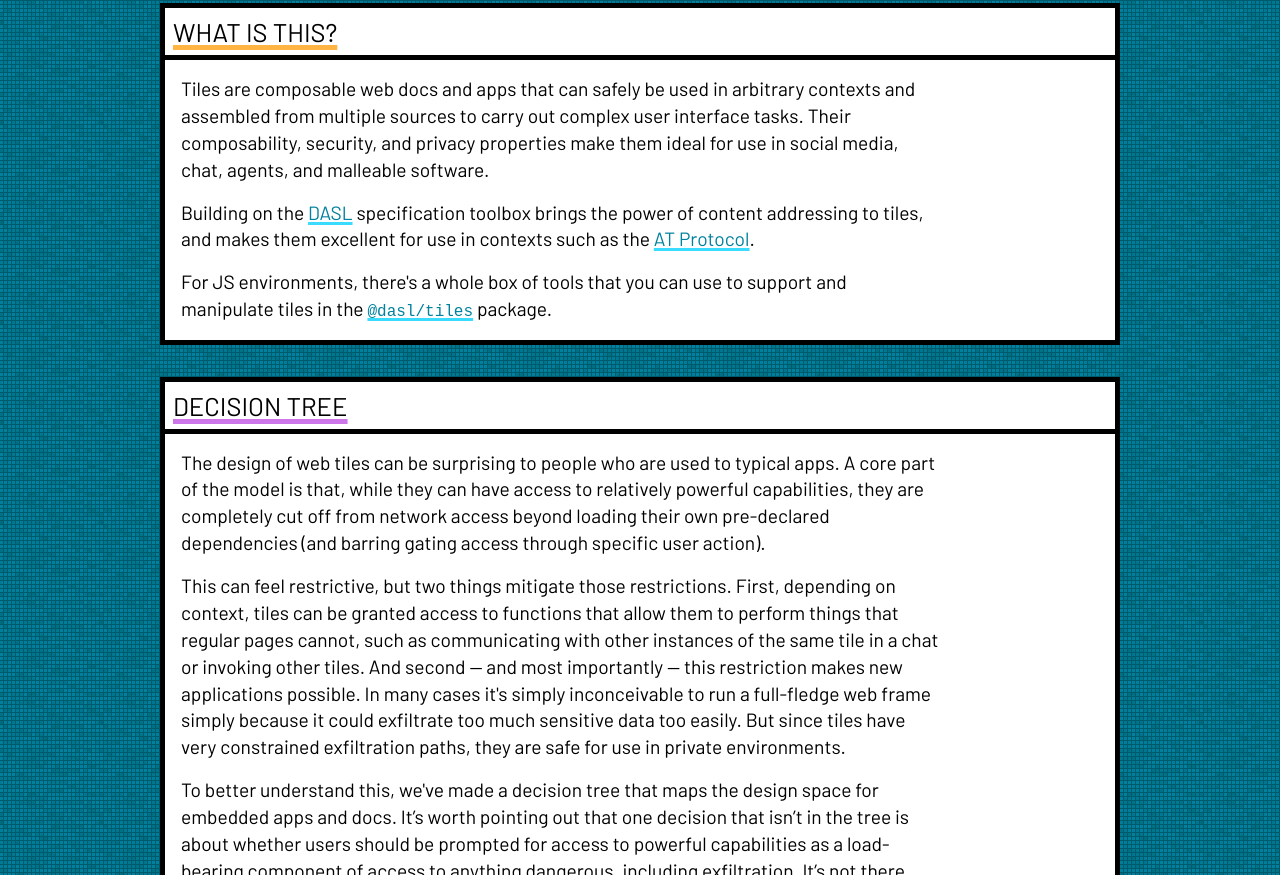
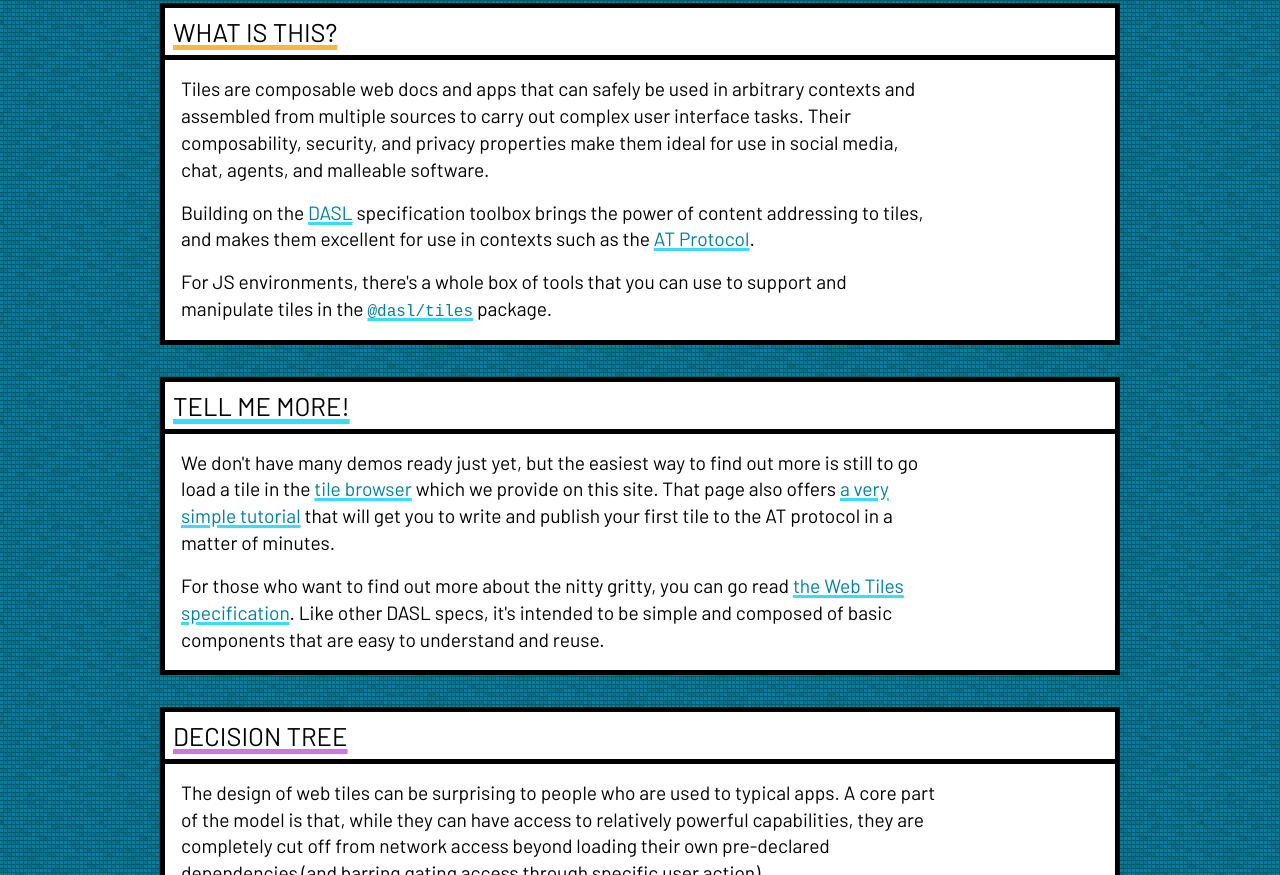
Before and after one commit to darobin/webtil.es, a website: page public/index.html in a window 1280 px wide. Shown: the part 335-1210 px from the top of the page. Drawn offline with Linux system fonts and the light colour scheme.

Commit message:
index good to go

```diff
--- a/public/brutal.css
+++ b/public/brutal.css
@@ -104,7 +104,7 @@ dd {
 
 #what > h2 { text-decoration-color: var(--orange); }
 #decisions > h2 { text-decoration-color: var(--purple); }
-#code > h2 { text-decoration-color: var(--blue); }
+#more > h2 { text-decoration-color: var(--blue); }
 #demos > h2 { text-decoration-color: var(--red); }
 footer {
   display: flex;
--- a/public/index.html
+++ b/public/index.html
@@ -46,6 +46,22 @@
           For JS environments, there's a whole box of tools that you can use to
           support and manipulate tiles in the <a href="https://www.npmjs.com/package/@dasl/tiles"><code>@dasl/tiles</code></a>
           package.
+        </p>
+      </section>
+      <section id="more">
+        <h2>Tell Me More!</h2>
+        <p>
+          We don't have many demos ready just yet, but the easiest way to find out more is
+          still to go load a tile in the <a href="/browser/">tile browser</a> which we
+          provide on this site. That page also offers
+          <a href="/browser/#tutorial">a very simple tutorial</a> that will get you to
+          write and publish your first tile to the AT protocol in a matter of minutes.
+        </p>
+        <p>
+          For those who want to find out more about the nitty gritty, you can go read
+          <a href="https://dasl.ing/tiles.html">the Web Tiles specification</a>. Like other
+          DASL specs, it's intended to be simple and composed of basic components that are
+          easy to understand and reuse.
         </p>
       </section>
       <section id="decisions">
```
